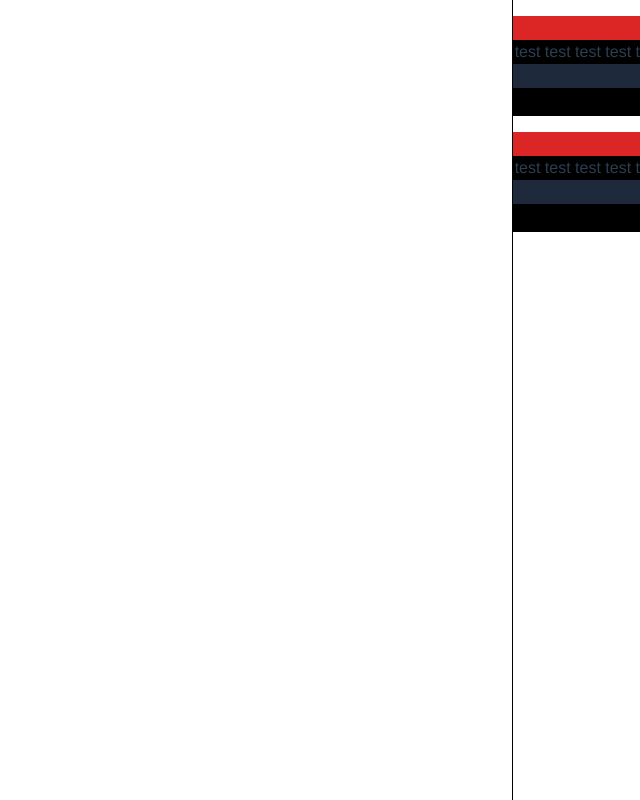
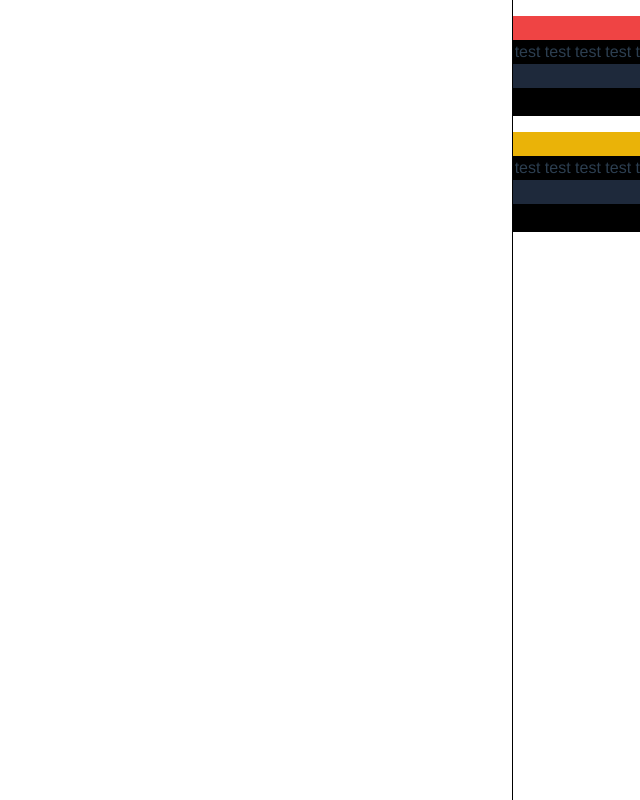
Before and after one commit to BeckMK1/dragAndGenerateHtml, a Vue app in the folder vue-app/: page / in a window 1280 px wide. Shown: the whole page, without its empty margins (640-1280 px from the left). Built offline with nearby package versions, Linux system fonts and the light colour scheme; the HTML template or start-up script is replaced by a standard one.

Commit message:
Drag and drop replace done

```diff
--- a/vue-app/src/components/BlockLibCom.vue
+++ b/vue-app/src/components/BlockLibCom.vue
@@ -3,7 +3,7 @@
         <div class="blockNav hideNav" >
           <i class="deleteBtn fa-solid fa-xmark"></i>
         </div>
-        <div class="header w-full bg-red-600 h-6"></div>
+        <div class="header w-full  h-6" :class="color"></div>
         <p >test test test test test</p>
         <div class="footer w-full bg-slate-800 h-6"></div>
     </div>
@@ -13,6 +13,7 @@
 export default {
   props:{
     id:String,
+    color:String
   },
   methods:{
   }
--- a/vue-app/src/views/HomeView.vue
+++ b/vue-app/src/views/HomeView.vue
@@ -1,12 +1,12 @@
 <template>
   <div class="home">
     <div class="blockLib border-black border-l h-screen fixed">
-      <block-lib-com v-for="(block, index) in blocks" :key="index" :id="'darg' + block" draggable="true" @dragstart="startDrag($event)"></block-lib-com>
+      <block-lib-com v-for="(block, index) in blocks" :key="index" :id="'darg' + block.id" :color="block.color" draggable="true" @dragstart="startDrag($event)"></block-lib-com>
     </div>
     <!-- <div @drop="drop($event)" @dragover.prevent @dragenter.prevent class="normal"></div>
     <div @drop="drop($event)" @dragover.prevent @dragenter.prevent class="small"></div> -->
     <div class="drops">
-      <div class="relative z-0 " v-for="dropZone in dropZones" :key="dropZone.id" :id="'dropZone' + dropZone.id" :class="dropZone.type" @drop="drop($event), dropZone.hasBlock = true" @dragleave="dragLeave($event)" @dragover="dragOver($event)" @dragenter=dragEnter($event)></div>
+      <div class="relative z-0 dropZone" v-for="dropZone in dropZones" :key="dropZone.id" :id="'dropZone' + dropZone.id" :class="dropZone.type" @drop="drop($event), dropZone.hasBlock = true" @dragleave="dragLeave($event)" @dragover="dragOver($event)" @dragenter=dragEnter($event)></div>
     </div>
     </div>
 </template>
@@ -23,8 +23,8 @@ export default {
         {type:'normal', id:1, hasBlock:false},
       ],
       blocks:[
-        1,
-        2,
+        {color:'bg-red-500', id:1},
+        {color:'bg-yellow-500', id:2}
       ],
       count:0
     }
@@ -44,12 +44,10 @@ export default {
       evt.preventDefault();
       evt.dataTransfer.dropEffect = "copy";
     },
+
     drop(evt){
-
-      if(evt.target.childElementCount < 1){
         evt.preventDefault()
         const data = evt.dataTransfer.getData('text/html');
-
         if(data.startsWith('dragged')|| !data){
           return;
         }
@@ -59,7 +57,6 @@ export default {
         nodeCopy.classList.add('editBlock')
         nodeCopy.querySelector('.blockNav').classList.remove('hideNav')
         nodeCopy.querySelector('.blockNav').classList.add('showNav')
-
         nodeCopy.querySelector('.showNav .deleteBtn').addEventListener('click', ()=>{
           nodeCopy.remove()
           let check = evt.target.id.replace(/\D/g,'')
@@ -69,8 +66,8 @@ export default {
               zone.hasBlock = false
             }
           })
-            if(this.dropZones.length == check ){
-            this.dropZones = this.dropZones.filter(zone => zone.hasBlock == true)
+          if(this.dropZones.length > 2){
+            this.dropZones = this.dropZones.filter(zone => zone.hasBlock == true )
           }
           })
           let nextDrop = this.dropZones.length
@@ -78,14 +75,18 @@ export default {
           this.dropZones.push(newDrop)
           evt.target.appendChild(nodeCopy)
           evt.target.classList.remove('showDrop')
+          if(evt.currentTarget.childElementCount == 1){
+            console.log('replace')
+            evt.currentTarget.replaceChild(nodeCopy, evt.target)
+          }
+
     }
     },
     showDrop(evt){
       evt.target.classList.add('.showDrop')
     },
+  }
 
-  }
-}
 </script>
 
 <style lang="scss" scoped>
```
